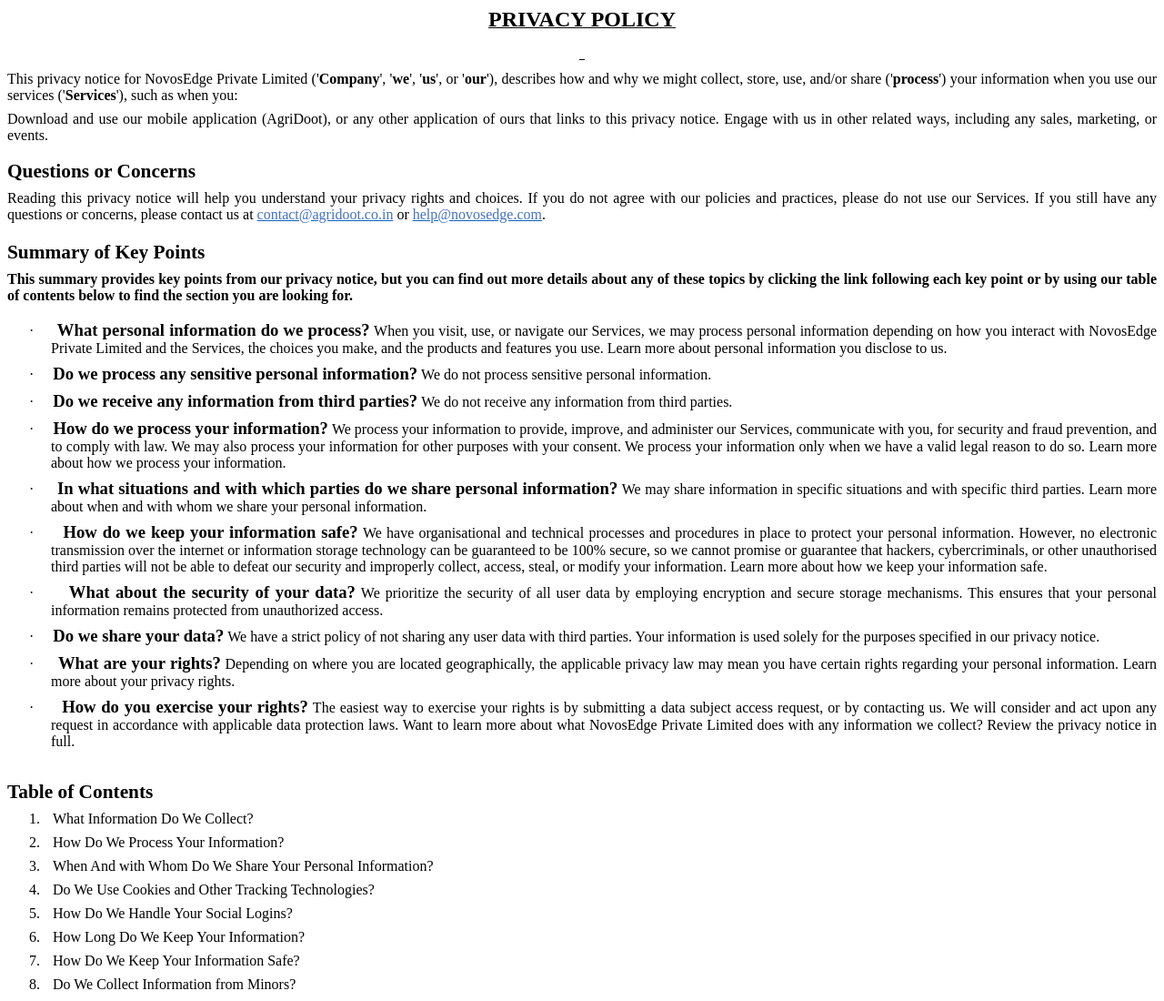
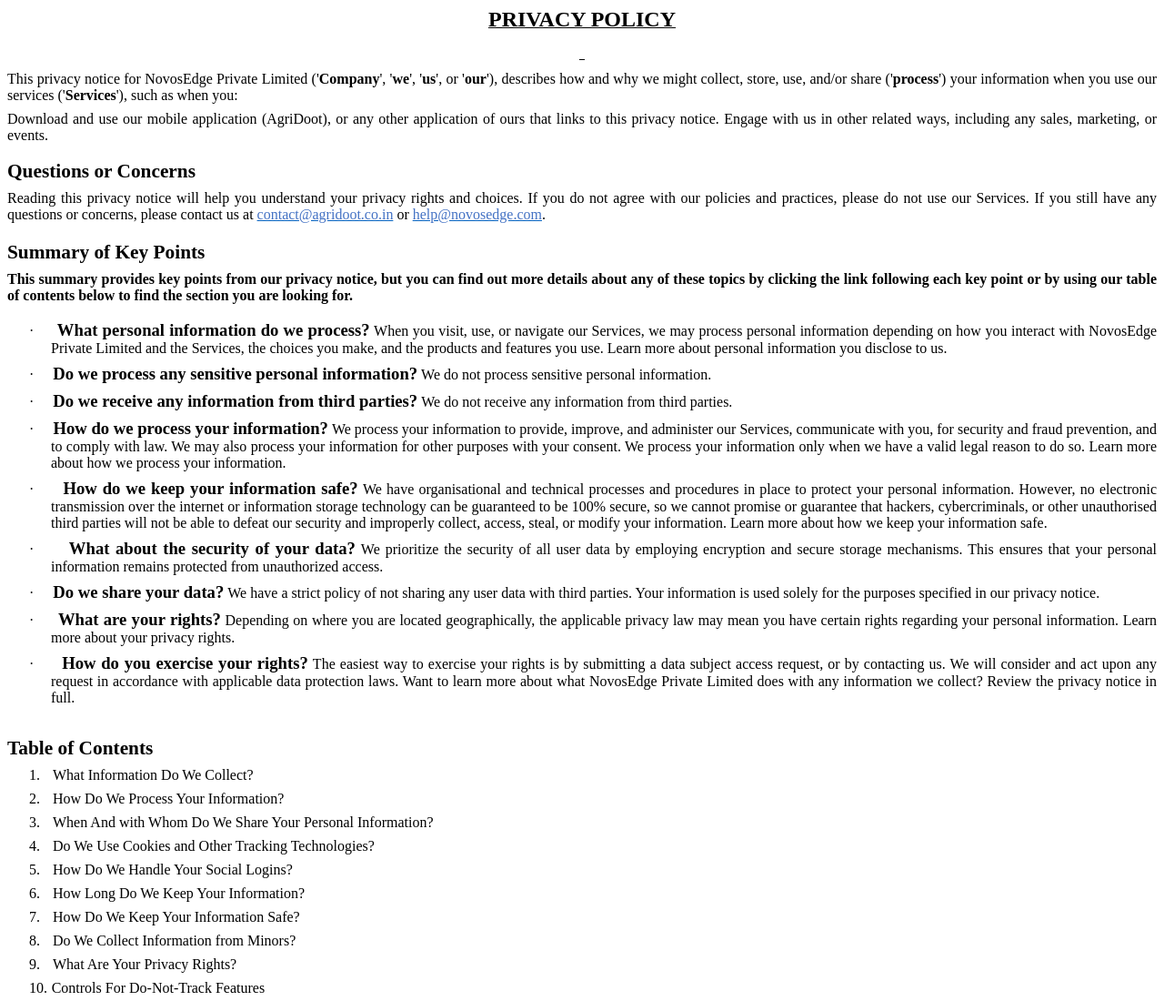
Before and after one commit to iamsrajj/NovosEdge, a plain HTML site: page privacy.html in a window 1280 px wide. Shown: the top 1100 px of the page at 91% size. Drawn offline with Linux system fonts and the light colour scheme.

Commit message:
Update privacy.html

```diff
--- a/privacy.html
+++ b/privacy.html
@@ -162,17 +162,6 @@ security and fraud prevention, and to comply with law. We may also process your
 information for other purposes with your consent. We process your information
 only when we have a valid legal reason to do so. Learn more about how we
 process your information. </span></p>
-
-<p class=Default style='margin-top:0in;margin-right:0in;margin-bottom:6.0pt;
-margin-left:.5in;text-align:justify;text-indent:-.25in'><span lang=EN-IN
-style='font-family:Symbol;color:black'>·<span style='font:7.0pt "Times New Roman"'>&nbsp;&nbsp;&nbsp;&nbsp;&nbsp;&nbsp;&nbsp;&nbsp;
-</span></span><b><span lang=EN-IN style='font-size:14.0pt;font-family:"Bell MT",serif;
-color:black'>In what situations and with which parties do we share personal
-information?</span></b><b><span lang=EN-IN style='font-family:"Bell MT",serif;
-color:black'> </span></b><span lang=EN-IN style='font-family:"Bell MT",serif;
-color:black'>We may share information in specific situations and with specific
-third parties. Learn more about when and with whom we share your personal
-information. </span></p>
 
 <p class=Default style='margin-top:0in;margin-right:0in;margin-bottom:6.0pt;
 margin-left:.5in;text-align:justify;text-indent:-.25in'><span lang=EN-IN
```
